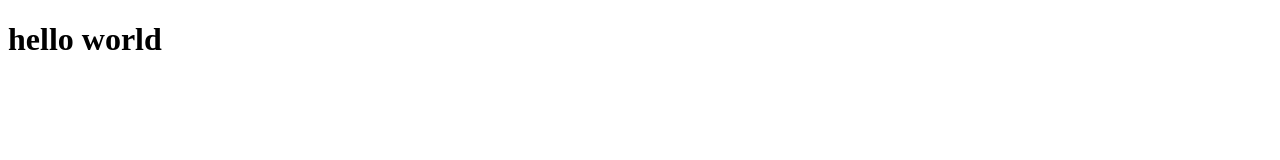
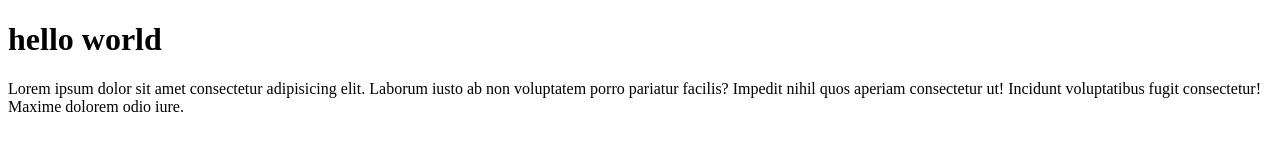
Before and after one commit to A2R2I2N2A1/Homework, a plain HTML site: page hw1/index.html in a window 1280 px wide. Drawn offline with Linux system fonts and the light colour scheme.

Commit message:
Обновила параграф

```diff
--- a/hw1/index.html
+++ b/hw1/index.html
@@ -10,7 +10,9 @@
 
 <body>
     <h1>hello world</h1>
-
+    <p>Lorem ipsum dolor sit amet consectetur adipisicing elit. Laborum iusto ab non voluptatem porro pariatur facilis?
+        Impedit nihil quos aperiam consectetur ut! Incidunt voluptatibus fugit consectetur! Maxime dolorem odio iure.
+    </p>
 
 
 </body>
```
